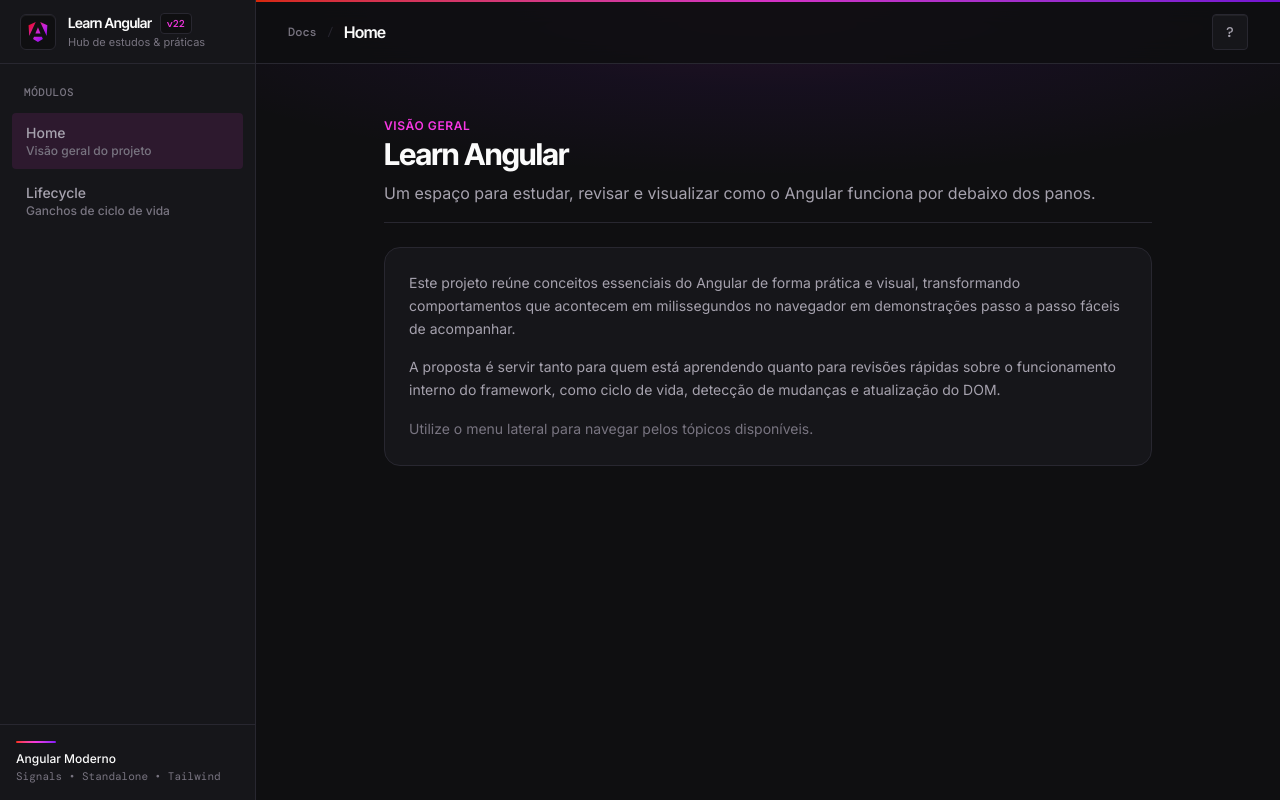
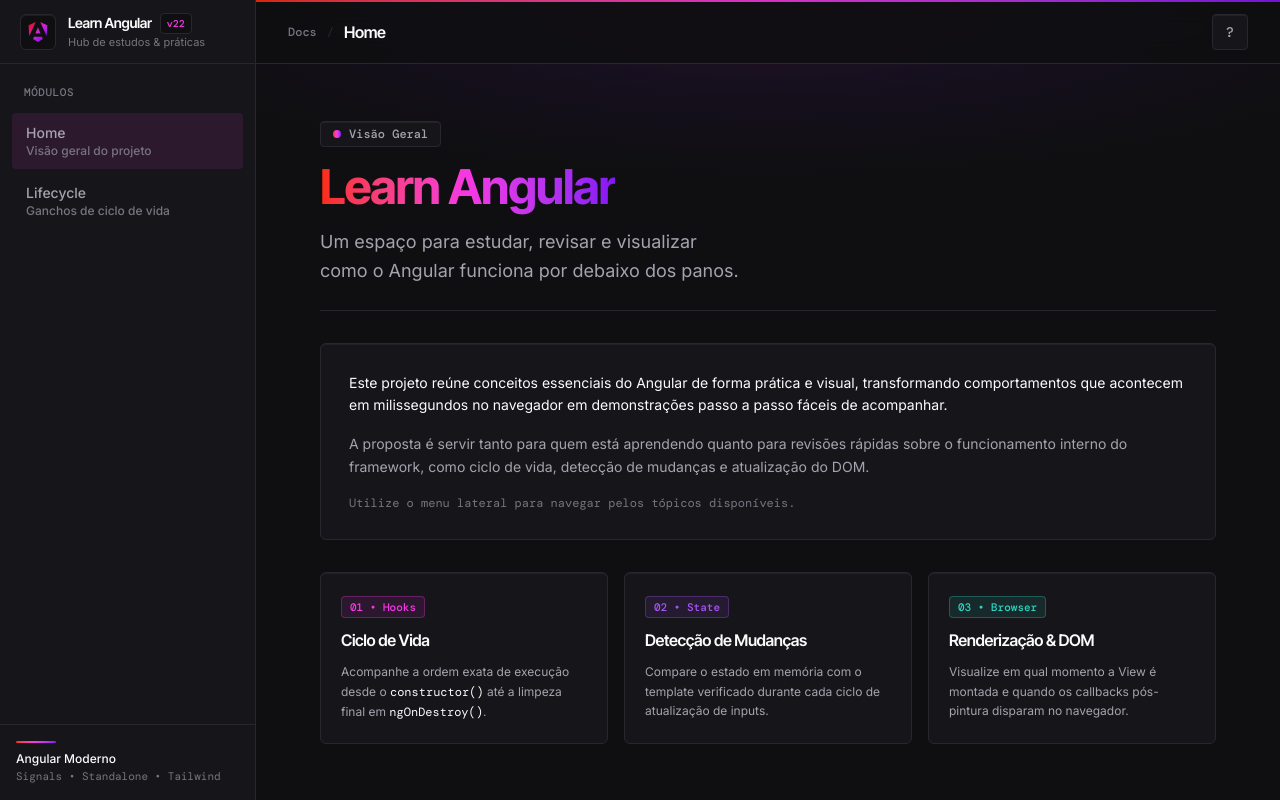
Before and after one commit to Douglas-Felipe/learn-angular, an Angular app: page / in a window 1280 px wide. Built offline with nearby package versions, Linux system fonts and the light colour scheme.

Commit message:
refactor(home): adequar pagina inicial e cards ao design do angular.dev

```diff
--- a/src/app/features/home/home.html
+++ b/src/app/features/home/home.html
@@ -1,18 +1,23 @@
-<section class="ui-card-stage mx-auto max-w-3xl space-y-6 py-4">
-  <header class="space-y-2 border-b border-ng-border pb-4">
-    <span class="text-xs font-semibold uppercase tracking-wider text-ng-primary">
+<section class="ui-card-stage mx-auto max-w-4xl space-y-8 py-6">
+  <header class="space-y-4 border-b border-ng-border pb-6">
+    <span
+      class="inline-flex items-center gap-2 rounded border border-ng-border bg-ng-surface px-3 py-1 font-mono text-xs font-medium text-ng-text-muted shadow-[inset_0_1px_0_0_rgba(255,255,255,0.05)]"
+    >
+      <span class="ng-gradient-bar h-2 w-2 rounded-full" aria-hidden="true"></span>
       Visão Geral
     </span>
-    <h1 class="text-balance text-3xl font-bold tracking-tight text-ng-text">
-      Learn Angular
+
+    <h1 class="font-display text-balance text-4xl font-bold tracking-tight sm:text-5xl">
+      <span class="ng-gradient-text">Learn Angular</span>
     </h1>
-    <p class="text-balance text-base leading-relaxed text-ng-text-muted">
+
+    <p class="max-w-2xl text-balance text-base leading-relaxed text-ng-text-muted sm:text-lg">
       Um espaço para estudar, revisar e visualizar como o Angular funciona por debaixo dos panos.
     </p>
   </header>
 
-  <div class="ui-card-stage space-y-4 rounded-2xl border border-ng-border bg-ng-surface p-6 text-sm leading-relaxed text-ng-text-muted">
-    <p>
+  <div class="ng-card ui-card-stage space-y-4 rounded-md p-6 text-sm leading-relaxed text-ng-text-muted sm:p-7">
+    <p class="text-ng-text">
       Este projeto reúne conceitos essenciais do Angular de forma prática e visual, transformando comportamentos que
       acontecem em milissegundos no navegador em demonstrações passo a passo fáceis de acompanhar.
     </p>
@@ -20,8 +25,53 @@
       A proposta é servir tanto para quem está aprendendo quanto para revisões rápidas sobre o funcionamento interno do
       framework, como ciclo de vida, detecção de mudanças e atualização do DOM.
     </p>
-    <p class="text-ng-text-subtle">
+    <p class="font-mono text-xs text-ng-text-subtle">
       Utilize o menu lateral para navegar pelos tópicos disponíveis.
     </p>
   </div>
+
+  <div class="grid grid-cols-1 gap-4 md:grid-cols-3">
+    <article class="ng-card ui-item-card space-y-2.5 rounded-md p-5">
+      <span
+        class="inline-flex items-center rounded border border-ng-primary/30 bg-ng-primary/10 px-2 py-0.5 font-mono text-[11px] font-medium text-ng-primary"
+      >
+        01 • Hooks
+      </span>
+      <h2 class="font-display text-base font-semibold tracking-tight text-ng-text">
+        Ciclo de Vida
+      </h2>
+      <p class="text-xs leading-relaxed text-ng-text-muted">
+        Acompanhe a ordem exata de execução desde o <code class="font-mono text-ng-text">constructor()</code> até a
+        limpeza final em <code class="font-mono text-ng-text">ngOnDestroy()</code>.
+      </p>
+    </article>
+
+    <article class="ng-card ui-item-card space-y-2.5 rounded-md p-5">
+      <span
+        class="inline-flex items-center rounded border border-ng-secondary/30 bg-ng-secondary/10 px-2 py-0.5 font-mono text-[11px] font-medium text-ng-secondary"
+      >
+        02 • State
+      </span>
+      <h2 class="font-display text-base font-semibold tracking-tight text-ng-text">
+        Detecção de Mudanças
+      </h2>
+      <p class="text-xs leading-relaxed text-ng-text-muted">
+        Compare o estado em memória com o template verificado durante cada ciclo de atualização de inputs.
+      </p>
+    </article>
+
+    <article class="ng-card ui-item-card space-y-2.5 rounded-md p-5">
+      <span
+        class="inline-flex items-center rounded border border-ng-success/30 bg-ng-success/10 px-2 py-0.5 font-mono text-[11px] font-medium text-ng-success"
+      >
+        03 • Browser
+      </span>
+      <h2 class="font-display text-base font-semibold tracking-tight text-ng-text">
+        Renderização &amp; DOM
+      </h2>
+      <p class="text-xs leading-relaxed text-ng-text-muted">
+        Visualize em qual momento a View é montada e quando os callbacks pós-pintura disparam no navegador.
+      </p>
+    </article>
+  </div>
 </section>
```
